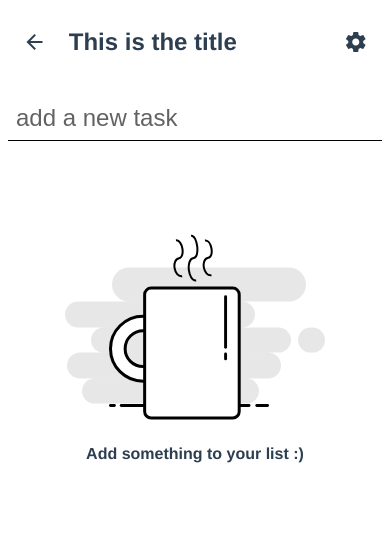
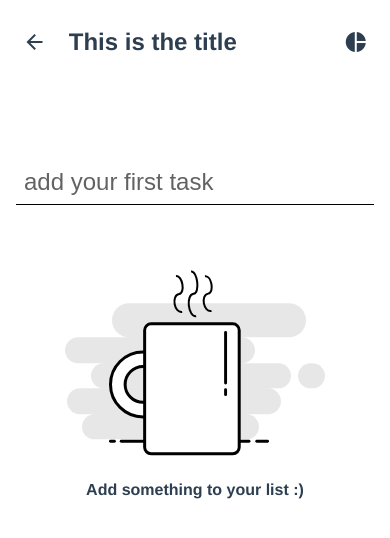
Before and after one commit to Blaise1030/minimalist, a Vue app: page /home in a window 390 px wide. Shown: the top 538 px of the page. Built offline with nearby package versions, Linux system fonts and the light colour scheme.

Commit message:
Added a stats page

```diff
--- a/package.json
+++ b/package.json
@@ -12,6 +12,7 @@
     "sass-loader": "^12.1.0",
     "vue": "^3.0.0",
     "vue-router": "^4.0.0-0",
+    "vue3-circle-progress": "^1.0.6",
     "vuex": "^4.0.0-0"
   },
   "devDependencies": {
--- a/public/index.html
+++ b/public/index.html
@@ -14,6 +14,7 @@
     body {
       margin: 0 !important;
       overflow-x: hidden;
+      overscroll-behavior: none
     }
 
     ::-webkit-scrollbar {
--- a/src/components/Button.vue
+++ b/src/components/Button.vue
@@ -22,7 +22,7 @@ export default defineComponent({
   border: none;
   outline: none;
   margin: 1rem 0;
-  padding: 0.9rem 1.5rem;
+  padding: 0.8rem 1.2rem;
   border-radius: 0.2rem;
   cursor: pointer;
   background-color: black;
--- /dev/null
+++ b/src/components/EmptyState.vue
@@ -0,0 +1,31 @@
+<template>
+  <div class="empty-state">
+    <img src="../assets/empty-state.svg" alt="Empty State" />
+    <h4>{{ label }}</h4>
+  </div>
+</template>
+
+<script lang="ts">
+import { defineComponent } from "vue";
+
+export default defineComponent({
+  name: "EmptyState",
+  props: {
+    label: String,
+  },
+});
+</script>
+
+<style scoped>
+.empty-state {
+  margin-top: 40%;
+  transform: translateY(-50%);
+}
+
+@media (max-width: 428px) {
+  .empty-state {
+    transform: none;
+    margin-top: 4rem;
+  }
+}
+</style>
--- a/src/components/ListItem.vue
+++ b/src/components/ListItem.vue
@@ -1,9 +1,11 @@
 <template>
-  <div class="wrapper">
-    <div class="leading" v-if="state.isHover && ISMOBILE">
-      <IconButton icon="arrow_upward" />
-      <IconButton icon="arrow_downward" />
-    </div>
+  <div class="wrapper" @mouseleave="state.isHover = false">
+    <span class="material-icons" v-if="!state.checked" :onClick="checkTask"
+      >check_box_outline_blank</span
+    >
+    <span class="material-icons" v-if="state.checked" :onClick="checkTask"
+      >check_box</span
+    >
     <p
       class="message"
       v-bind:class="{ checked: state.checked, includePadding: state.isHover }"
@@ -13,10 +15,6 @@
     </p>
 
     <div class="trailing" v-if="state.isHover">
-      <IconButton v-if="!ISMOBILE" icon="arrow_upward" />
-      <IconButton v-if="!ISMOBILE" icon="arrow_downward" />
-      <IconButton v-if="state.checked" icon="clear" :onClick="checkTask" />
-      <IconButton v-if="!state.checked" icon="check" :onClick="checkTask" />
       <IconButton icon="delete_outline" />
     </div>
   </div>
@@ -35,7 +33,6 @@ export default defineComponent({
     isHoverOn: Boolean,
   },
   setup(props) {
-    console.log(props);
     const state = reactive({
       checked: props.item?.isDone,
       isHover: false,
@@ -86,7 +83,7 @@ export default defineComponent({
 }
 
 .message {
-  padding: 0 0rem;
+  padding: 0 0.8rem;
   transition: 0.5s;
   text-align: justify;
   width: 100%;
--- /dev/null
+++ b/src/constants.ts
@@ -0,0 +1 @@
+export const ISMOBILE = window.innerWidth < 428;
--- a/src/views/Home.vue
+++ b/src/views/Home.vue
@@ -1,24 +1,27 @@
 <template>
   <nav class="topbar" v-bind:class="{ 'show-bottom-bar': state.showBottomBar }">
     <ListHeader :title="state.title" />
-    <IconButton icon="settings" />
+    <IconButton
+      :icon="state.showStats ? 'checklist' : 'pie_chart'"
+      :onClick="() => (state.showStats = !state.showStats)"
+    />
   </nav>
-  <div class="home">
+  <div class="main" v-if="!state.showStats">
     <input
       class="input-box"
       type="text"
       v-model="state.newTask"
       @keyup.enter="onSubmit"
-      placeholder="add a new task"
+      :placeholder="
+        state.undoneTask.length <= 0 && state.doneTask.length <= 0
+          ? 'add your first task'
+          : 'add a new task'
+      "
     />
-
-    <div
-      class="empty-state"
+    <EmptyState
       v-if="state.undoneTask.length <= 0 && state.doneTask.length <= 0"
-    >
-      <img src="../assets/empty-state.svg" alt="Empty State" />
-      <h4>Add something to your list :)</h4>
-    </div>
+      label="Add something to your list :)"
+    />
     <div
       class="list"
       v-if="state.undoneTask.length > 0 || state.doneTask.length > 0"
@@ -35,6 +38,42 @@
       />
     </div>
   </div>
+
+  <div class="main" v-if="state.showStats">
+    <span class="counter">
+      List Created on
+      <p>{{ state.creationDate }}</p>
+    </span>
+    <div class="counter-group">
+      <span class="counter"
+        ><p>{{ state.undoneTask.length }}</p>
+        pending tasks</span
+      >
+      <span class="counter"
+        ><p>{{ state.doneTask.length }}</p>
+        completed tasks</span
+      >
+    </div>
+    <div>
+      <h4>Your Previous Tasks</h4>
+    </div>
+
+    <EmptyState
+      v-if="state.cachedTasks.length <= 0 && state.cachedTasks.length <= 0"
+      label="No deleted tasks"
+    />
+
+    <div
+      class="list"
+      v-if="state.cachedTasks.length > 0 || state.cachedTasks.length > 0"
+    >
+      <ListItem
+        v-for="item in state.cachedTasks"
+        v-bind:key="item.id"
+        :item="item"
+      />
+    </div>
+  </div>
 </template>
 
 <script lang="ts">
@@ -43,10 +82,11 @@ import ListHeader from "@/components/ListHeader.vue";
 import { defineComponent, onMounted, reactive } from "vue";
 import Task from "@/Task";
 import IconButton from "@/components/IconButton.vue";
-import "../assets/empty-state.svg";
+import EmptyState from "@/components/EmptyState.vue";
+import { ISMOBILE } from "@/constants";
 
 export default defineComponent({
-  components: { ListItem, IconButton, ListHeader },
+  components: { ListItem, IconButton, ListHeader, EmptyState },
   name: "Home",
   setup() {
     const state = reactive<{
@@ -54,13 +94,19 @@ export default defineComponent({
       showBottomBar: boolean;
       doneTask: Task[];
       undoneTask: Task[];
+      cachedTasks: Task[];
       title: string;
+      showStats: boolean;
+      creationDate: string;
     }>({
       newTask: "",
       showBottomBar: false,
       doneTask: [],
       undoneTask: [],
+      cachedTasks: [],
       title: "This is the title",
+      showStats: false,
+      creationDate: "2018-10-30",
     });
 
     onMounted(() => {
@@ -69,8 +115,6 @@ export default defineComponent({
         () => (state.showBottomBar = window.scrollY > 110)
       );
     });
-
-    const ISMOBILE = window.innerWidth < 428;
 
     const onSubmit = () => {
       if (state.newTask.trim().length > 0) {
@@ -81,20 +125,12 @@ export default defineComponent({
           priority: 0,
         } as Task);
         state.undoneTask = sortTasks(state.undoneTask);
-        console.log(state.undoneTask);
         state.newTask = "";
       }
     };
 
-    const sortTasks = (taskArray: Task[]): Task[] => {
-      return taskArray.sort((a: Task, b: Task) => {
-        let aScore = 0;
-        let bScore = 0;
-        a.priority >= b.priority ? (aScore += 2) : (bScore += 2);
-        a.id >= b.id ? (aScore += 1) : (bScore += 1);
-        return aScore < bScore ? 1 : -1;
-      });
-    };
+    const sortTasks = (taskArray: Task[]): Task[] =>
+      taskArray.sort((a: Task, b: Task) => (a.id < b.id ? 1 : -1));
 
     return {
       onSubmit,
@@ -106,7 +142,7 @@ export default defineComponent({
 </script>
 
 <style scoped>
-.home {
+.main {
   width: 40%;
   margin: auto;
   padding-top: 8rem;
@@ -162,31 +198,37 @@ export default defineComponent({
   justify-content: flex-start;
 }
 
-.empty-state {
-  margin-top: 50%;
-  transform: translateY(-50%);
-}
-
 .show-bottom-bar {
   border-bottom: 1px solid #bbbbbb;
 }
 
+.counter-group {
+  display: flex;
+  flex-direction: row;
+  align-content: space-between;
+}
+
+.counter {
+  margin: 1rem;
+  padding: 0;
+}
+
+.counter > p {
+  margin: 0;
+  font-size: 1.5rem;
+}
+
 @media (max-width: 428px) {
-  .home {
+  .main {
     width: 100%;
     height: 100%;
-    margin: auto;
-    padding: 1rem;
-    padding-top: 4rem;
+    padding: 0 1.5rem;
+    padding-top: 8rem;
     display: flex;
     align-items: center;
     justify-content: flex-start;
     flex-direction: column;
     box-sizing: border-box;
-  }
-
-  .empty-state {
-    margin: auto;
   }
 
   .topbar {
--- a/src/views/Main.vue
+++ b/src/views/Main.vue
@@ -42,7 +42,7 @@ export default defineComponent({
 }
 
 .center {
-  width: fit-content;
+  width: 40%;
   text-align: start;
 }
 
@@ -52,7 +52,10 @@ export default defineComponent({
   margin: 0;
 }
 
-.input-box::placeholder {
-  color: rgba(0, 0, 0, 0.616);
+@media (max-width: 428px) {
+  .center {
+    width: 90%;
+    text-align: start;
+  }
 }
 </style>
```
Also changed, not shown: 1 other file (tests, documents, lock files or other folders).
